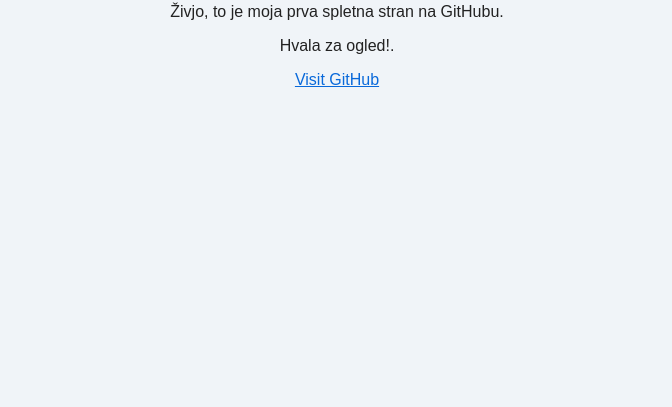
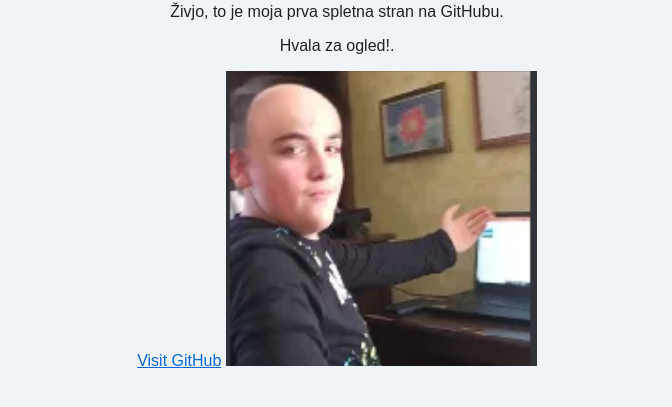
Before and after one commit to kobalcek/kobalcek.github.io, a plain HTML site: page index.html in a window 1280 px wide. Shown: the part 145-552 px from the top of the page, without its empty margins (303-975 px from the left). Drawn offline with Linux system fonts and the light colour scheme.

Commit message:
Add image to index.html
Added an image to the HTML page.

```diff
--- a/index.html
+++ b/index.html
@@ -26,5 +26,6 @@
     <p>Živjo, to je moja prva spletna stran na GitHubu.</p>
     <p>Hvala za ogled!.</p>
     <a href="https://github.com/">Visit GitHub</a>
+    <img src="metod.jpg">
 </body>
 </html>
```
